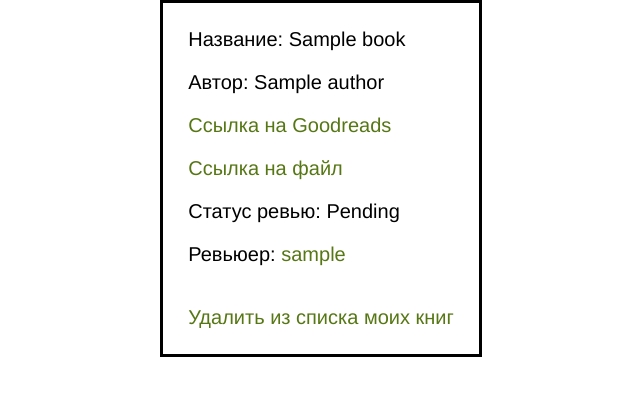
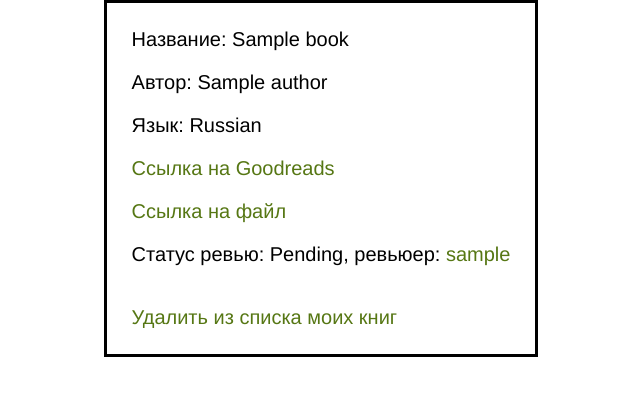
Before and after one commit to ndrewl/awslibrary, a Django app: page /books/1/ in a window 1280 px wide. Shown: the part 202-598 px from the top of the page, without its empty margins (319-959 px from the left). Run offline with Django 3.2, Linux system fonts and the light colour scheme; a user stored in the database is signed in; tables that the repository leaves empty hold one stand-in row (values such as "Sample post").

Commit message:
Add French, add language to the book card

```diff
--- a/library/models.py
+++ b/library/models.py
@@ -31,6 +31,7 @@ class Book(models.Model):
     class LanguageChoice(models.TextChoices):
         RUSSIAN = "Russian", _("Russian")
         ENGLISH = "English", _("English")
+        FRENCH = "French", _("French")
 
     title = models.CharField(max_length=1000, blank=False)
     author = models.ForeignKey(Author, on_delete=models.CASCADE)
--- a/library/templates/library/book.html
+++ b/library/templates/library/book.html
@@ -4,12 +4,12 @@
 <div class='book-info'>
     <div>Название: {{ book.title }}</div>
     <div>Автор: {{ book.author }}</div>
+    <div>Язык: {{ book.language }}</div>
     {% if book.goodreads_link %}
     <div><a href="{{ book.goodreads_link }}">Ссылка на Goodreads</a></div>
     {% endif %}
     <div><a href="{{ book.file.url }}">Ссылка на файл</a></div>
-    <div>Статус ревью: {{ book.review_status }}</div>
-    <div>Ревьюер:
+    <div>Статус ревью: {{ book.review_status }}, ревьюер:
         {% if book.reviewer %}
         <a href="mailto:{{ book.reviewer.email }}">{{ book.reviewer }}</a>
         {% else %}
```
Also changed, not shown: library/migrations/0007_auto_20200403_1800.py (added).
